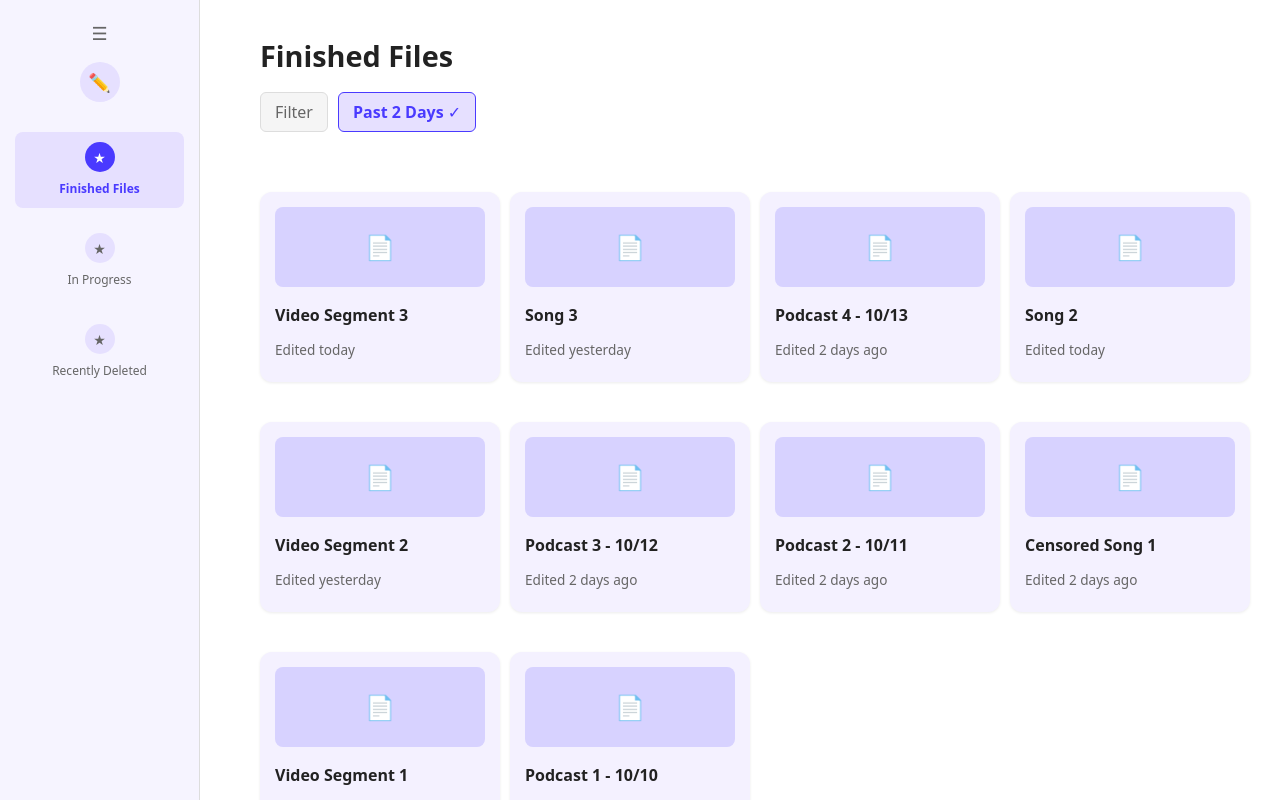
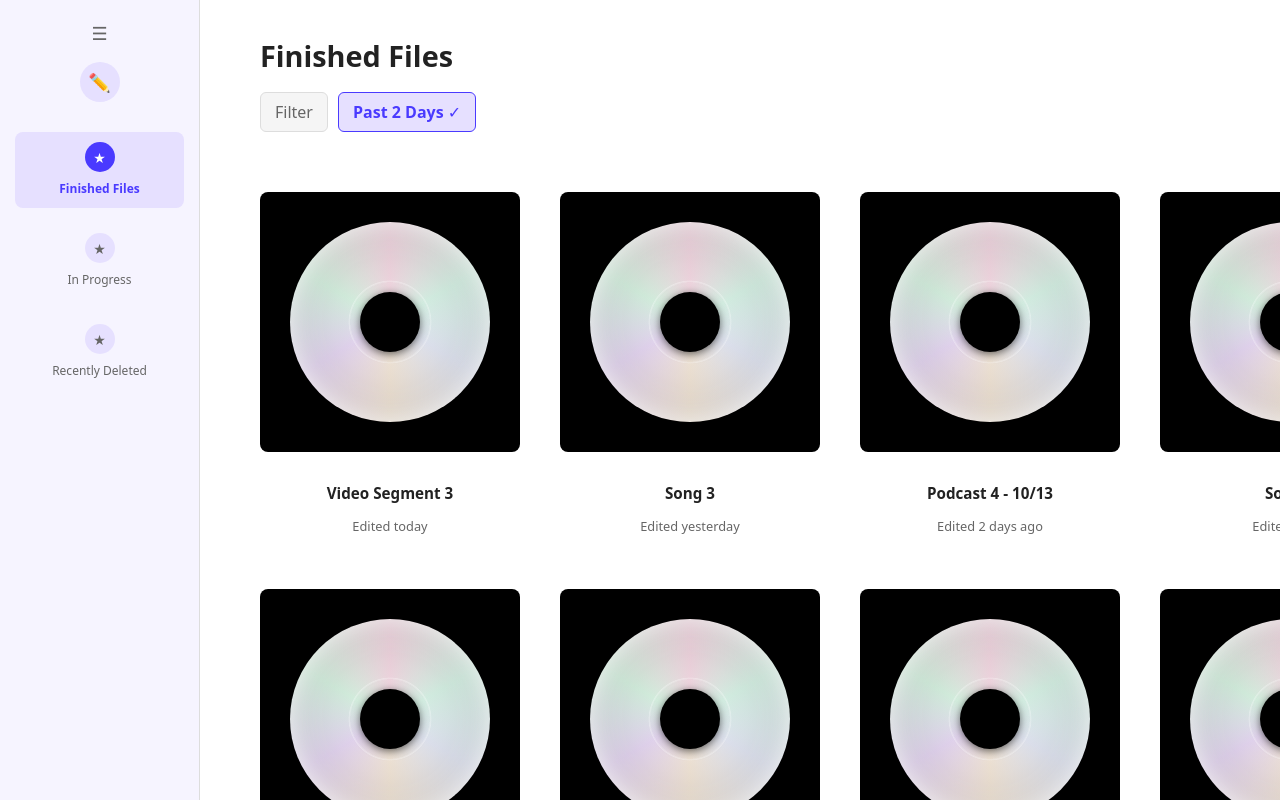
Before and after one commit to manasdiy/PBS-Wisconsin-Team-Two, a React app in the folder frontend/: page / in a window 1280 px wide. Built offline with nearby package versions, Linux system fonts and the light colour scheme; the HTML template or start-up script is replaced by a standard one.

Commit message:
Changed boxes into CD icons

```diff
--- a/frontend/src/components/FileGrid.css
+++ b/frontend/src/components/FileGrid.css
@@ -9,43 +9,112 @@
 }
 
 .file-card {
-  background-color: #f4f1ff;
-  border-radius: 12px;
+  background-color: transparent;
+  border-radius: 0;
+  padding: 0;
+  box-shadow: none;
+  height: auto;
+  width: 100%;
+  display: flex;
+  flex-direction: column;
+  align-items: center;
+}
+
+.file-thumbnail {
+  background: #000000;
+  height: 230px;
+  width: 230px;
+  border-radius: 8px;
+  margin-bottom: 15px;
+  display: flex;
+  align-items: center;
+  justify-content: center;
+  position: relative;
   padding: 15px;
-  box-shadow: 0 1px 3px rgba(0, 0, 0, 0.08);
-  transition: transform 0.2s ease, box-shadow 0.2s ease;
-  height: 160px;
+  transition: transform 0.3s ease;
+}
+
+.file-card:hover .file-thumbnail {
+  transform: scale(1.05);
+}
+
+.file-thumbnail::before {
+  content: '';
+  position: absolute;
+  width: 200px;
+  height: 200px;
+  background:
+    radial-gradient(circle at 50% 50%,
+      transparent 28%,
+      rgba(255, 255, 255, 0.1) 28%,
+      rgba(255, 255, 255, 0.3) 29%,
+      transparent 29.5%
+    ),
+    conic-gradient(
+      from 0deg,
+      rgba(255, 190, 215, 0.40) 0deg,
+      rgba(190, 255, 225, 0.40) 60deg,
+      rgba(215, 225, 255, 0.40) 120deg,
+      rgba(255, 225, 190, 0.40) 180deg,
+      rgba(225, 190, 255, 0.40) 240deg,
+      rgba(190, 255, 215, 0.40) 300deg,
+      rgba(255, 190, 215, 0.40) 360deg
+    ),
+    radial-gradient(circle at 50% 50%,
+      #f0f0f0 0%,
+      #d8d8d8 40%,
+      #c0c0c0 70%,
+      #a8a8a8 100%
+    );
+  border-radius: 50%;
+  box-shadow: 0 4px 15px rgba(0, 0, 0, 0.3),
+              inset 0 0 40px rgba(255, 255, 255, 0.4),
+              inset 0 0 20px rgba(255, 255, 255, 0.6);
+  z-index: 1;
+  transition: transform 0.6s linear;
+}
+
+.file-card:hover .file-thumbnail::before {
+  animation: spin 2s linear infinite;
+}
+
+.file-thumbnail::after {
+  content: '';
+  position: absolute;
+  width: 60px;
+  height: 60px;
+  background: #000000;
+  border-radius: 50%;
+  box-shadow: 0 2px 8px rgba(0, 0, 0, 0.6);
+  z-index: 3;
+}
+
+@keyframes spin {
+  from {
+    transform: rotate(0deg);
+  }
+  to {
+    transform: rotate(360deg);
+  }
+}
+
+.file-icon {
+  display: none;
+}
+
+.file-info {
+  text-align: center;
   width: 100%;
 }
 
-.file-card:hover {
-  transform: translateY(-3px);
-  box-shadow: 0 3px 8px rgba(0, 0, 0, 0.12);
-}
-
-.file-thumbnail {
-  background-color: #d7d2ff;
-  height: 80px;
-  border-radius: 8px;
-  margin-bottom: 10px;
-  display: flex;
-  align-items: center;
-  justify-content: center;
-}
-
-.file-icon {
-  font-size: 24px;
-  color: #666;
-}
-
 .file-info h3 {
-  font-size: 1rem;
+  font-size: 0.95rem;
   font-weight: 600;
   margin-bottom: 4px;
   color: #222;
 }
 
 .file-info p {
-  font-size: 0.85rem;
+  font-size: 0.8rem;
   color: #666;
 }
```
